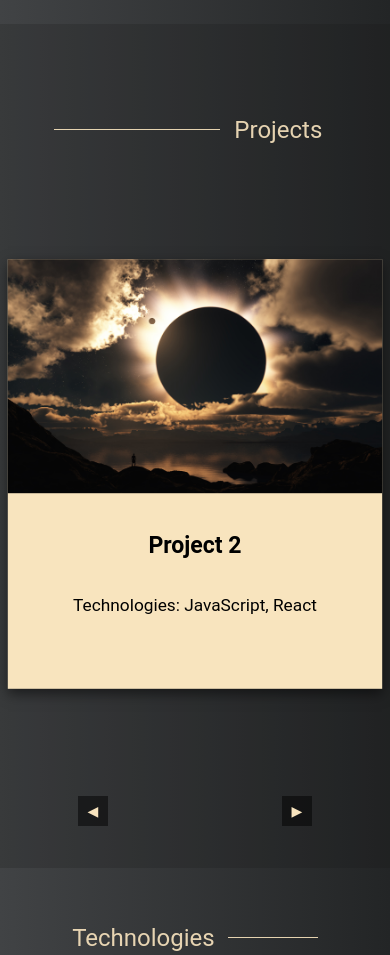
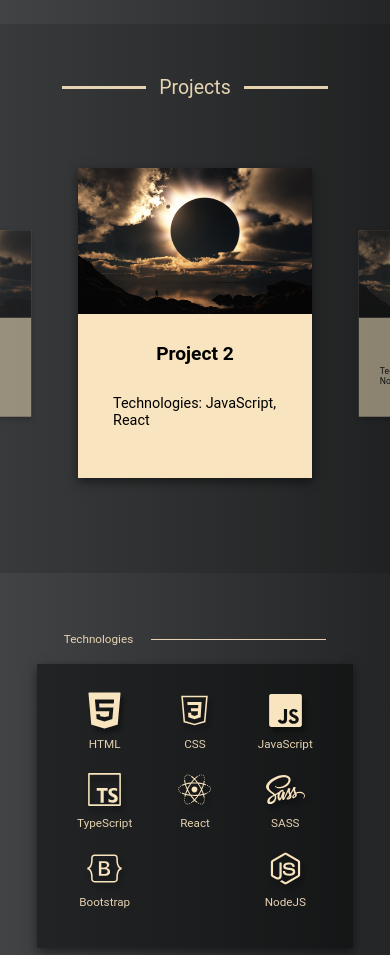
Before and after one commit to aurorn/homepage, a website built with webpack: page src/index.html in a window 390 px wide. Shown: the part 820-1775 px from the top of the page. Built offline with nearby package versions, Linux system fonts and the light colour scheme.

Commit message:
initial Commit for Gh-pages

```diff
--- a/src/index.html
+++ b/src/index.html
@@ -8,17 +8,25 @@
     <body>
         <div class="navbar">
             <ul class="navbar-nav">
-                <li data-section="welcome" class="navbar-item" tabindex="0">Welcome</li>
-                <li data-section="projects" class="navbar-item" tabindex="1">Projects</li>
-                <li data-section="technology" class="navbar-item"tabindex="2">Technology</li>
+                <li data-section="welcome" class="navbar-item" tabindex="0">
+                    Welcome
+                </li>
+                <li data-section="projects" class="navbar-item" tabindex="1">
+                    Projects
+                </li>
+                <li data-section="technology" class="navbar-item" tabindex="2">
+                    Technology
+                </li>
             </ul>
         </div>
         <div class="top-box" id="welcome">
             <div class="intro-header slide-right">
                 <h1 class="">Welcome</h1>
                 <div class="action-button-wrapper about">
-                    <button class="action-button" aria-label="About the author">About ▶</button>
-                 </div>
+                    <button class="action-button" aria-label="About the author">
+                        About ▶
+                    </button>
+                </div>
             </div>
             <aside class="hidden-content fade">
                 <div class="about-bar">
@@ -27,7 +35,12 @@
                     </div>
                     <div class="about-bar-box">
                         <div class="about-img-wrapper">
-                            <img class="about-img" src="./images/index.jpg" alt="Author Image" aria-hidden="true"/>
+                            <img
+                                class="about-img"
+                                src="./images/index.jpg"
+                                alt="Author Image"
+                                aria-hidden="true"
+                            />
                         </div>
                         <div class="about-title-wrapper">
                             <h2 class="about-title">About the author</h2>
@@ -35,7 +48,12 @@
                         </div>
                         <div class="about-bar-wrapper">
                             <p class="about-text">
-                                Hi, I'm Sam, a front-end web developer who loves creating engaging user experiences. I'm fascinated by all things tech—whether it's coding, gadgets, or exploring the latest innovations. Always eager to learn, build, and bring ideas to life!
+                                Hi, I'm Sam, a front-end web developer who loves
+                                creating engaging user experiences. I'm
+                                fascinated by all things tech—whether it's
+                                coding, gadgets, or exploring the latest
+                                innovations. Always eager to learn, build, and
+                                bring ideas to life!
                             </p>
                         </div>
                     </div>
@@ -45,8 +63,9 @@
         <main>
             <div class="carousel-box reveal" id="projects">
                 <div class="carousel-title-container">
-                    <div class="carousel-title-line"></div>
+                    <div class="carousel-title-line-1"></div>
                     <div class="carousel-title">Projects</div>
+                    <div class="carousel-title-line-2"></div>
                 </div>
 
                 <div class="carousel">
@@ -58,12 +77,16 @@
                     <div class="card" data-state="active" data-position="1">
                         <img class="carousel-img" src="./images/bg1.jpg" />
                         <h2 class="proj-name">Project 2</h2>
-                        <p class="carousel-text">Technologies: JavaScript, React</p>
+                        <p class="carousel-text">
+                            Technologies: JavaScript, React
+                        </p>
                     </div>
                     <div class="card" data-state="inactive" data-position="-1">
                         <img class="carousel-img" src="./images/bg1.jpg" />
                         <h2 class="proj-name">Project 3</h2>
-                        <p class="carousel-text">Technologies: Vue.js, Node.js</p>
+                        <p class="carousel-text">
+                            Technologies: Vue.js, Node.js
+                        </p>
                     </div>
                 </div>
             </div>
@@ -74,13 +97,11 @@
                         <div class="tech-title-line"></div>
                     </div>
                     <div class="tech-container">
-                            <div class="tech-icons-box">
-                                <div class="tech-list-1">
-                            </div>
-                         </div>
+                        <div class="tech-icons-box">
+                            <div class="tech-list-1"></div>
+                        </div>
                     </div>
                 </div>
-
             </div>
         </main>
         <footer>
--- a/src/modules/carousel.js
+++ b/src/modules/carousel.js
@@ -1,117 +1,101 @@
 export function initializeCarousel() {
-  const carousel = document.querySelector('.carousel');
+    const carousel = document.querySelector('.carousel')
     if (!carousel) {
-    console.error('Carousel element not found.');
-    return;
+        console.error('Carousel element not found.')
+        return
     }
 
-  const cards = Array.from(carousel.children);
+    const cards = Array.from(carousel.children)
     if (cards.length < 3) {
-    console.warn('Carousel requires at least 3 cards to function properly.');
-    return;
+        console.warn('Carousel requires at least 3 cards to function properly.')
+        return
     }
 
-  let isDragging = false;
-  let startX = 0;
-  let currentX = 0;
-  let dragDistance = 0;
-  const dragThreshold = 100;
-  let lastShiftTime = 0;
-  let centerIndex = Math.floor(cards.length / 2);
+    let isDragging = false
+    let startX = 0
+    let currentX = 0
+    let dragDistance = 0
+    const dragThreshold = 100
+    let lastShiftTime = 0
+    let centerIndex = Math.floor(cards.length / 2)
 
     function updatePositions() {
         cards.forEach((card, index) => {
-      let position;
+            let position
             if (index === (centerIndex + cards.length - 1) % cards.length) {
-        position = -1; // Left card
+                position = -1 // Left card
             } else if (index === centerIndex) {
-        position = 0; // Center card
+                position = 0 // Center card
             } else if (index === (centerIndex + 1) % cards.length) {
-        position = 1; // Right card
+                position = 1 // Right card
             } else {
-        position = 2; // Off-screen cards
+                position = 2 // Off-screen cards
             }
-      card.setAttribute('data-position', position);
-    });
+            card.setAttribute('data-position', position)
+        })
     }
 
     function shiftCards(direction) {
-    const now = Date.now();
+        const now = Date.now()
 
-    if (now - lastShiftTime < 300) return;
-    lastShiftTime = now;
+        if (now - lastShiftTime < 300) return
+        lastShiftTime = now
 
         if (direction === 'left') {
-      centerIndex = (centerIndex + 1) % cards.length;
+            centerIndex = (centerIndex + 1) % cards.length
         } else if (direction === 'right') {
-      centerIndex = (centerIndex - 1 + cards.length) % cards.length;
+            centerIndex = (centerIndex - 1 + cards.length) % cards.length
         }
-    updatePositions();
+        updatePositions()
     }
 
     function onMouseDown(e) {
-    isDragging = true;
-    startX = e.clientX || e.touches[0].clientX;
+        isDragging = true
+        startX = e.clientX || e.touches[0].clientX
     }
 
     function onMouseMove(e) {
-    if (!isDragging) return;
-    currentX = e.clientX || e.touches[0].clientX;
-    dragDistance = currentX - startX;
+        if (!isDragging) return
+        currentX = e.clientX || e.touches[0].clientX
+        dragDistance = currentX - startX
         if (dragDistance > dragThreshold) {
-      shiftCards('right');
-      startX = currentX;
+            shiftCards('right')
+            startX = currentX
         } else if (dragDistance < -dragThreshold) {
-      shiftCards('left');
-      startX = currentX;
+            shiftCards('left')
+            startX = currentX
         }
     }
 
     function onMouseUp() {
-    if (!isDragging) return;
-    isDragging = false;
-    dragDistance = 0;
+        if (!isDragging) return
+        isDragging = false
+        dragDistance = 0
     }
 
     function handleKeyNavigation(e) {
         if (e.key === 'ArrowLeft') {
-      shiftCards('left');
+            shiftCards('left')
         } else if (e.key === 'ArrowRight') {
-      shiftCards('right');
+            shiftCards('right')
         }
     }
 
-  function createNavigationButtons() {
-    const leftButton = document.createElement('button');
-    leftButton.textContent = '◀';
-    leftButton.classList.add('carousel-button', 'carousel-button-left');
-    leftButton.addEventListener('click', () => shiftCards('left'));
-
-    const rightButton = document.createElement('button');
-    rightButton.textContent = '▶';
-    rightButton.classList.add('carousel-button', 'carousel-button-right');
-    rightButton.addEventListener('click', () => shiftCards('right'));
-
-    carousel.parentElement.appendChild(leftButton);
-    carousel.parentElement.appendChild(rightButton);
-  }
-
-  carousel.addEventListener('mousedown', onMouseDown);
-  carousel.addEventListener('mousemove', onMouseMove);
-  carousel.addEventListener('mouseup', onMouseUp);
-  carousel.addEventListener('mouseleave', onMouseUp);
+    carousel.addEventListener('mousedown', onMouseDown)
+    carousel.addEventListener('mousemove', onMouseMove)
+    carousel.addEventListener('mouseup', onMouseUp)
+    carousel.addEventListener('mouseleave', onMouseUp)
 
     document.addEventListener('mouseup', () => {
-    isDragging = false;
-    dragDistance = 0;
-  });
+        isDragging = false
+        dragDistance = 0
+    })
 
-  document.addEventListener('keydown', handleKeyNavigation);
-  carousel.addEventListener('touchstart', onMouseDown);
-  carousel.addEventListener('touchmove', onMouseMove);
-  carousel.addEventListener('touchend', onMouseUp);
+    document.addEventListener('keydown', handleKeyNavigation)
+    carousel.addEventListener('touchstart', onMouseDown)
+    carousel.addEventListener('touchmove', onMouseMove)
+    carousel.addEventListener('touchend', onMouseUp)
 
     // Initialize positions and buttons
-  updatePositions();
-  createNavigationButtons();
+    updatePositions()
 }
--- a/src/modules/icons.js
+++ b/src/modules/icons.js
@@ -35,14 +35,10 @@ export function addIcons() {
         svg.src = tech.file
         svg.alt = `${tech.name} Icon`
         svg.className = 'svg'
-        svg.style.width = '5svw'
-        svg.style.height = '5svh'
 
         const title = document.createElement('p')
         title.className = 'tech-name'
         title.textContent = tech.name
-        title.style.marginTop = '3%'
-        title.style.fontSize = '1svw'
 
         techWrapper.appendChild(svg)
         techWrapper.appendChild(title)
--- a/src/modules/styles/styles.css
+++ b/src/modules/styles/styles.css
@@ -42,10 +42,19 @@
     padding: 0;
     font-family: 'Roboto', sans-serif;
     background: var(--background-gradient-end);
-    background: -webkit-linear-gradient(to right, var(--background-gradient-start), var(--background-gradient-end));
-    background: linear-gradient(to right, var(--background-gradient-start), var(--background-gradient-end));
+    background: -webkit-linear-gradient(
+        to right,
+        var(--background-gradient-start),
+        var(--background-gradient-end)
+    );
+    background: linear-gradient(
+        to right,
+        var(--background-gradient-start),
+        var(--background-gradient-end)
+    );
     overflow-x: hidden;
     position: relative;
+    font-size: 16px;
 }
 
 .top-box {
@@ -223,7 +232,7 @@
 }
 
 .about-text {
-    font-size: 1.0svw;
+    font-size: 1svw;
     color: var(--text-color);
     transform: translateY(200%);
 }
@@ -254,17 +263,16 @@
     }
 }
 
-
 /* Carousel Styles */
 .carousel-box {
     display: flex;
     justify-content: center;
     flex-direction: column;
     align-items: center;
-    max-width: 100vw;
+    max-width: 100svw;
     margin: 0 auto;
     overflow: hidden;
-    height: 100vh; /* Use standard viewport units */
+    height: 100svh;
     background-color: var(--background-overlay);
 }
 
@@ -275,23 +283,29 @@
     align-items: center;
 }
 
-.carousel-title-line{
-    height: 0.1svh;
+.carousel-title-line-1 {
+    height: 0.3svh;
     background-color: var(--text-color);
     width: 50svw;
+}
 
+.carousel-title-line-2 {
+    height: 0.3svh;
+    background-color: var(--text-color);
+    width: 50svw;
+    display: none;
 }
 
 .carousel-title {
-    color:var(--text-color);
-    font-size: 1.5rem;
+    color: var(--text-color);
+    font-size: 4rem;
     margin: 5%;
 }
 
 .carousel {
     position: relative;
-    height: 75vh;
-    width: 100vw;
+    height: 100%;
+    width: 70%;
     display: flex;
     justify-content: center;
     align-items: center;
@@ -305,8 +319,8 @@
     align-items: center;
     box-shadow: 0 4px 10px var(--shadow-color);
     height: auto;
-    width: 300px;
-    max-width: 100%;
+    width: 25svw;
+    max-width: 30svw;
     margin: 0 20px;
     transition:
         transform 0.3s ease,
@@ -332,11 +346,11 @@
     display: flex;
     left: auto;
     padding-top: 5%;
-    font-size: 1.5rem; /* Use rem units or fixed px */
+    font-size: 4rem; /* Use rem units or fixed px */
 }
 
 .carousel-text {
-    font-size: 1rem;
+    font-size: 1vw;
     padding: 15%;
     padding-top: 0%;
 }
@@ -363,7 +377,9 @@
 }
 
 /* Off-Screen Cards */
-.card:not([data-position='0']):not([data-position='1']):not([data-position='-1']) {
+.card:not([data-position='0']):not([data-position='1']):not(
+        [data-position='-1']
+    ) {
     transform: translateX(200%);
     opacity: 0;
     z-index: 1;
@@ -371,20 +387,24 @@
 
 .carousel-button {
     position: absolute;
-    top: 64%;
+    top: 65%;
     transform: translateY(-50%);
     background: rgba(0, 0, 0, 0.5);
+    box-shadow: 0 4px 10px rgba(0, 0, 0, 0.5);
     color: var(--primary-color);
     border: none;
-    width: 40px; /* Fixed size */
-    height: 40px;
+    width: 3%;
+    height: 2%;
     cursor: pointer;
     display: flex;
     justify-content: center;
     align-items: center;
     z-index: 15;
     transition: background-color 0.3s ease;
-    font-size: 16px; /* Fixed font size */
+    font-size: 1vw;
+}
+.carousel-button:hover {
+    color: rgb(255, 199, 96);
 }
 
 .carousel-button-right {
@@ -405,33 +425,6 @@
 }
 
 /* Mobile Styles */
-@media (max-width: 768px) {
-    .card {
-        width: 80%;
-    }
-
-    .proj-name {
-        font-size: 1.2rem;
-    }
-
-    .carousel-text {
-        font-size: 0.9rem;
-    }
-
-    .carousel-button {
-        width: 30px;
-        height: 30px;
-        font-size: 14px;
-    }
-
-    .carousel-button-right {
-        right: 20%;
-    }
-
-    .carousel-button-left {
-        left: 20%;
-    }
-}
 
 /* Bottom Section */
 
@@ -446,7 +439,7 @@
 
 .tech-box {
     height: 90%;
-    width: 70%;
+    width: 90%;
     display: flex;
     flex-direction: column;
 }
@@ -460,7 +453,7 @@
 
 .tech-title {
     color: var(--text-color);
-    font-size: 1.5rem;
+    font-size: 3svw;
     margin: 5%;
 }
 
@@ -483,7 +476,7 @@
     flex-direction: row;
     background-color: rgba(0, 0, 0, 0.452);
     box-shadow: 0 4px 10px rgba(0, 0, 0, 0.5);
-    width: 50%;
+    width: 40%;
     padding: 5%;
     justify-content: center;
     align-items: center;
@@ -514,12 +507,101 @@
 .tech-name {
     color: var(--text-color);
     font-size: 0.3rem;
+    margin-top: 3%;
+    font-size: 100%;
 }
 
 .svg {
+    width: 50%;
     filter: drop-shadow(3px 5px 2px rgb(0 0 0 / 0.4));
 }
 
 .hidden {
     display: none;
 }
+
+/* Mobile Styles */
+@media (max-width: 768px) {
+    .navbar {
+        display: none;
+    }
+
+    .carousel-box {
+        height: 65svh;
+    }
+
+    .carousel-title {
+        font-size: 5svw;
+    }
+
+    .carousel-title-line-1 {
+        width: 25svw;
+    }
+    .carousel-title-line-2 {
+        display: block;
+        width: 25svw;
+    }
+
+    .carousel {
+        width: 100svw;
+        height: 50svh;
+    }
+
+    .card[data-position='-1'],
+    .card[data-position='1'] {
+    }
+
+    .card[data-position='0'] {
+        transform: translateX(0) scale(1);
+        opacity: 1;
+        z-index: 10;
+    }
+
+    .card {
+        width: 80svw;
+        height: auto;
+        max-width: 60svw;
+    }
+
+    .carousel-button {
+        display: none;
+    }
+
+    .proj-name {
+        font-size: 1.2rem;
+    }
+
+    .carousel-text {
+        font-size: 0.9rem;
+    }
+
+    .carousel-button {
+        width: 30px;
+        height: 30px;
+        font-size: 14px;
+    }
+
+    .carousel-button-right {
+        right: 20%;
+    }
+
+    .carousel-button-left {
+        left: 20%;
+    }
+
+    .tech-box {
+        width: 90%;
+    }
+
+    .tech-icons-box {
+        width: 80%;
+    }
+
+    .svg {
+        width: 10svw;
+    }
+
+    .tech-name {
+        font-size: 3svw;
+    }
+}
```
Also changed, not shown: src/modules/navbar.js (+14 -14 lines). Lines whose indentation alone changed are shown as unchanged.
